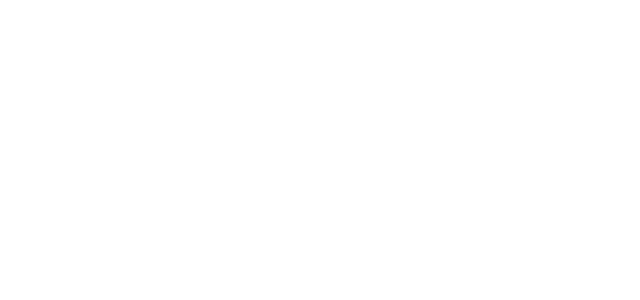
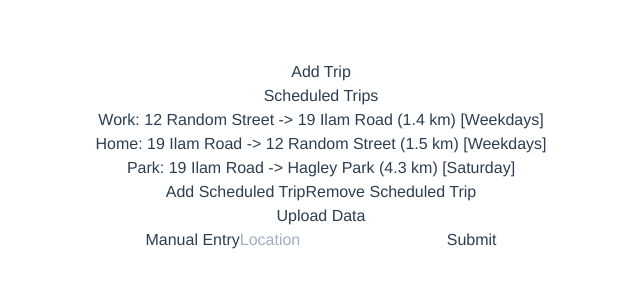
Before and after one commit to JamesSunshine/hackCHCH, a Vue app: page /addTrip in a window 1280 px wide. Shown: the top 300 px of the page, without its empty margins (319-959 px from the left). Built offline with nearby package versions, Linux system fonts and the light colour scheme.

Commit message:
Added basic handling for scheduled trips and added buttons for uploading data.

```diff
--- a/package.json
+++ b/package.json
@@ -7,7 +7,6 @@
     "build": "postcss css/tailwind.css -o public/build/tailwind.css",
     "lint": "vue-cli-service lint"
   },
-
   "dependencies": {
     "autoprefixer": "^9.8.6",
     "core-js": "^3.6.5",
--- a/src/components/AddTrip.vue
+++ b/src/components/AddTrip.vue
@@ -1,12 +1,88 @@
 <template>
     <div>
-        <p>Add trip</p>
+        <div>
+            <h1>Add Trip</h1>
+        </div>
+        <div class="SavedTrips">
+            <h1>Scheduled Trips</h1>
+            <ul>
+                <li v-for="trip in this.scheduledTrips" :key="trip.tripId">{{trip.name}}: {{trip.startLocation}} -> {{trip.endLocation}} ({{trip.distance}} km) [{{trip.time}}]</li>
+            </ul>
+                <button>Add Scheduled Trip</button>
+            <button>Remove Scheduled Trip</button>
+        </div>
+        <div>
+            <button>Upload Data</button>
+        </div>
+        <div>
+            <label v-on:click="submit" for="location">Manual Entry</label>
+
+            <input id="location" placeholder="Location" type="text" v-model="location">
+            <!-- Add map here-->
+            <button v-on:click="submit">Submit</button>
+        </div>
     </div>
 </template>
 
 <script>
     export default {
-        name: "AddTrip"
+        name: "AddTrip",
+
+
+        data() {
+            return {
+                location: "",
+                distance: "",
+                scheduledTrips: [
+                    {
+                        tripId: 0,
+                        name: "Work",
+                        startLocation: "12 Random Street",
+                        endLocation: "19 Ilam Road",
+                        distance: "1.4",
+                        time: "Weekdays",
+                    },
+                    {
+                        tripId: 1,
+                        name: "Home",
+                        startLocation: "19 Ilam Road",
+                        endLocation: "12 Random Street",
+                        distance: "1.5",
+                        time: "Weekdays",
+                    },
+                    {
+                        tripId: 2,
+                        name: "Park",
+                        startLocation: "19 Ilam Road",
+                        endLocation: "Hagley Park",
+                        distance: "4.3",
+                        time: "Saturday",
+                    },
+                ]
+            }
+        },
+        methods: {
+
+            /**
+             * Calculates the carbon distance given two points.
+             *
+             */
+            carbonDistance() {
+                console.log("Implement me");
+                this.distance = 0;
+            },
+
+            /**
+             * Handles submission of location data.
+             *
+             **/
+            submit() {
+                this.carbonDistance();
+                console.log("Implement me");
+            },
+
+
+        }
     }
 </script>
 
--- a/src/router.js
+++ b/src/router.js
@@ -3,12 +3,14 @@
 import Login from "@/components/Login";
 import Profile from "@/components/Profile";
 import HelloWorld from "@/components/HelloWorld";
+import AddTrip from "./components/AddTrip";
 
 const routes = [
     {path: "/", component: HelloWorld, name: "helloworld"},
     {path: "/login", component: Login, name: "login"},
-    {path: "/profile", component: Profile, name: "profile"}
-]
+    {path: "/profile", component: Profile, name: "profile"},
+    {path: "/addTrip", component: AddTrip, name: "addTrip"}
+];
 
 const router = new VueRouter(
     {
```
Also changed, not shown: 1 other file (tests, documents, lock files or other folders).
